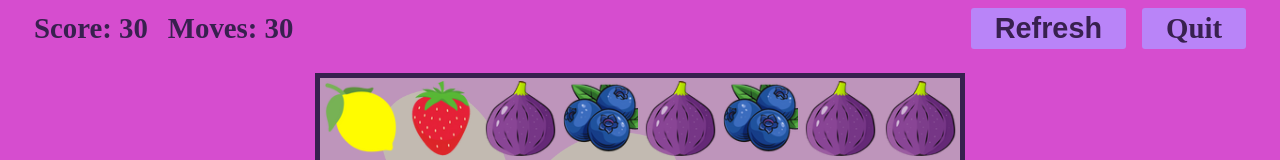
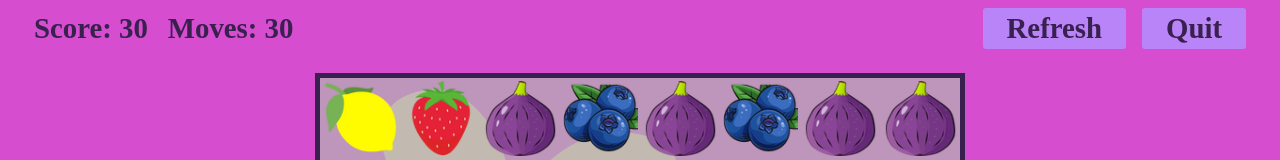
Before and after one commit to Emre-Erciyas/Crush, a Next.js app: page /Game in a window 1280 px wide. Shown: the top 160 px of the page. Built offline with nearby package versions, Linux system fonts and the light colour scheme.

Commit message:
Refresh button is done

```diff
--- a/app/Game/Game.module.css
+++ b/app/Game/Game.module.css
@@ -55,6 +55,7 @@
     padding: 4px 24px;
 }
 .refresh{
+    font-family: "Times New Roman", Times, serif;
     border: none;
     position: absolute;
     right: 144px;
@@ -68,6 +69,10 @@
     align-items:flex-end;
     margin: 0 10px;
     padding: 4px 24px;
+}
+
+.refresh:hover{
+    cursor: pointer;
 }
 
 .navbar{
--- a/app/Game/page.jsx
+++ b/app/Game/page.jsx
@@ -718,9 +718,6 @@ export default function Game(){
     }
 
     const handleEnd = () =>{
-        console.log(firstSquare.current)
-        console.log(firstSquare.current.getAttribute('data-gameid'))
-        console.log(firstSquare.current.draggable)
         setIsClicked(false)
         if(!isReady()) return
         if(moves.current <= 0) return
@@ -728,7 +725,7 @@ export default function Game(){
         const fId = parseInt(firstSquare.current.getAttribute('data-gameid'))
         const lId = parseInt(endSquare.current.getAttribute('data-gameid'))
         const isNeighbour = Math.abs(lId - fId);
-        //if((isNeighbour !== boardLength && isNeighbour !== 1) || (isNeighbour === 1 && ((lId % boardLength === 0 && fId % boardLength === boardLength - 1) || (fId % boardLength === 0 && lId % boardLength === boardLength - 1)))) return;
+        if((isNeighbour !== boardLength && isNeighbour !== 1) || (isNeighbour === 1 && ((lId % boardLength === 0 && fId % boardLength === boardLength - 1) || (fId % boardLength === 0 && lId % boardLength === boardLength - 1)))) return;
         setBoard(prevBoard => {
             const newBoard = [...prevBoard];
             if(endSquare.current.name === "Watermelon" && firstSquare.current.name !== "Watermelon" && firstSquare.current.name !== "Bomb" && firstSquare.current.name !== "Pineapple" ){
@@ -926,6 +923,9 @@ export default function Game(){
             handleEnd()
         }
     }
+    const reset = () => {
+        if(typeof window !== 'undefined') window.location.reload();
+    }
     return (
         <div className={styles.container}>
             <nav className={styles.navbar}>
@@ -935,7 +935,7 @@ export default function Game(){
 
                 </div>
                 <div>
-                    <button className={styles.refresh}>Refresh</button>
+                    <button onClick={reset} className={styles.refresh}>Refresh</button>
                     <Link href='/Endpage' ref={linkRef} className={styles.quit}>Quit</Link>
                 </div>
             </nav>
```
